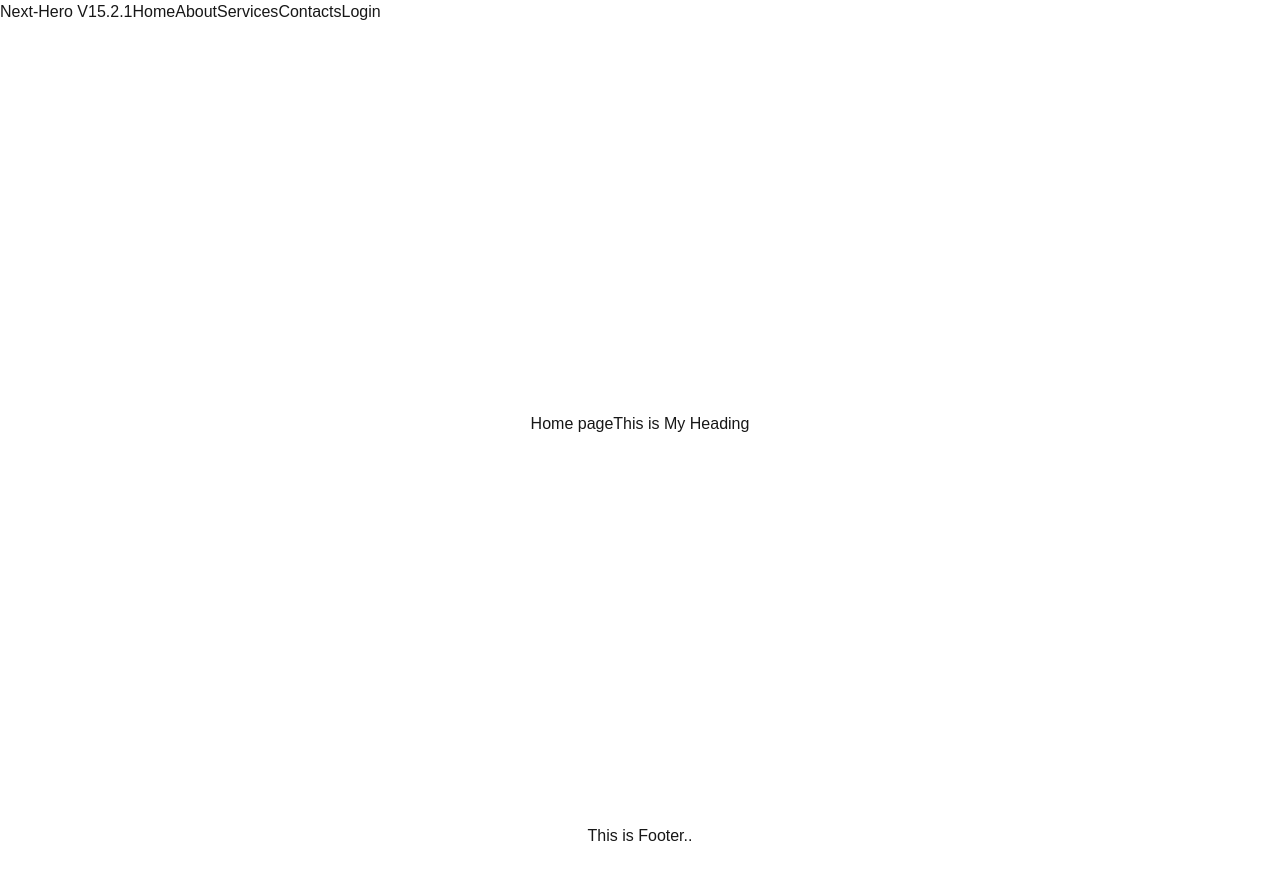
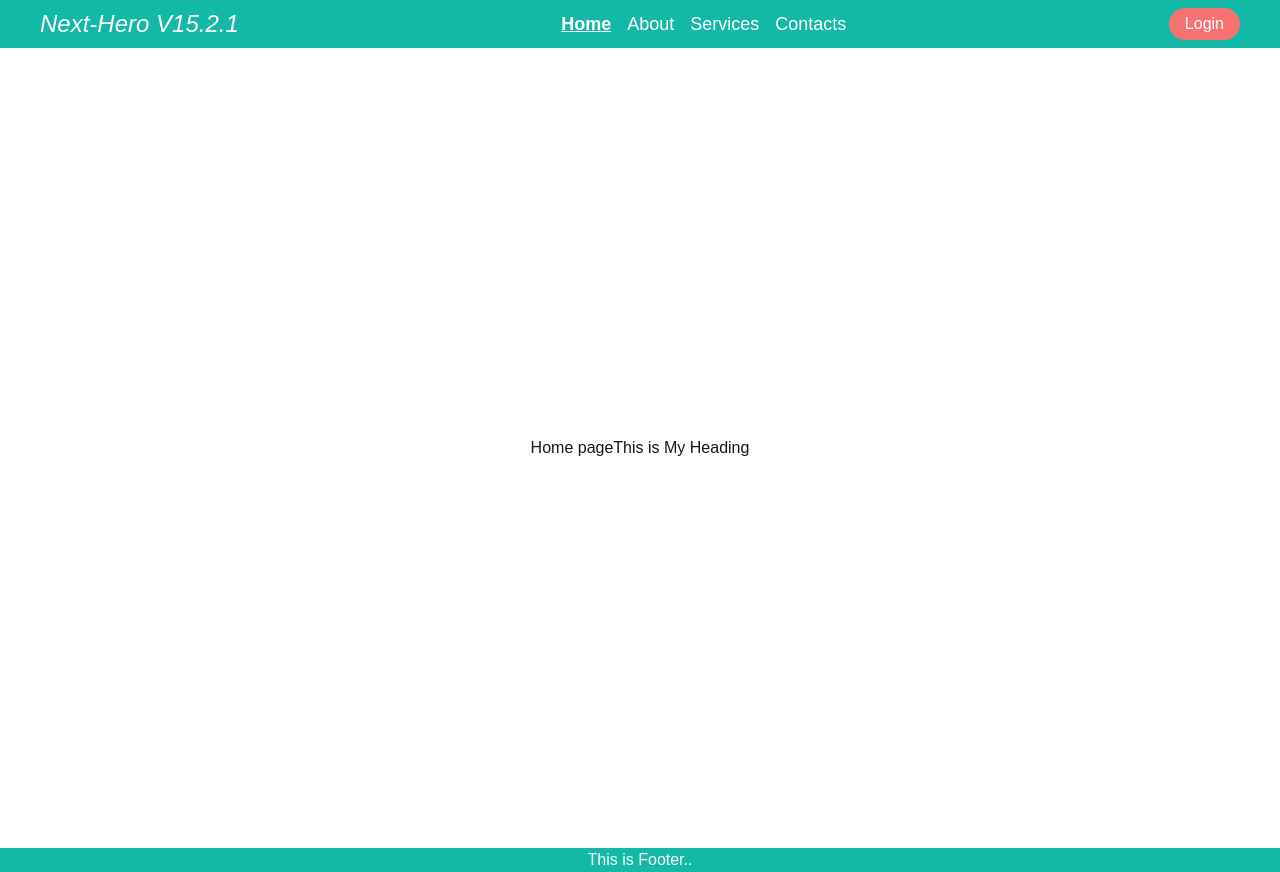
Before and after one commit to mohaiminul375/next-hero-december, a Next.js app: page / in a window 1280 px wide. Before the commit the page ends 848 px from the top, so only its background shows below. Built offline with nearby package versions, Linux system fonts and the light colour scheme.

Commit message:
fix case issue

```diff
--- /dev/null
+++ b/src/components/Heading.jsx
@@ -0,0 +1,5 @@
+const Heading = () => {
+  return <div>This is My Heading</div>;
+};
+
+export default Heading;
--- /dev/null
+++ b/src/components/Shared/Footer.jsx
@@ -0,0 +1,11 @@
+import React from 'react';
+
+const Footer = () => {
+    return (
+        <div className='flex justify-center items-center bg-teal-500 text-white'>
+            This is Footer..
+        </div>
+    );
+};
+
+export default Footer;
--- /dev/null
+++ b/src/components/Shared/Navbar.jsx
@@ -0,0 +1,47 @@
+"use client";
+import Link from "next/link";
+import { usePathname } from "next/navigation";
+import React from "react";
+
+const Navbar = () => {
+  const pathName = usePathname();
+  const links = [
+    {
+      title: "Home",
+      path: "/",
+    },
+    {
+      title: "About",
+      path: "/about",
+    },
+    {
+      title: "Services",
+      path: "/services",
+    },
+    {
+      title: "Contacts",
+      path: "/contacts",
+    },
+  ];
+  return (
+    <nav className="bg-teal-500 text-white px-10 h-12 flex justify-between items-center">
+      <h6 className="text-2xl italic">Next-Hero V15.2.1</h6>
+      <ul className="flex justify-between items-center space-x-4 text-lg">
+        {links?.map((link) => (
+          <Link
+            key={link.path}
+            className={`${pathName == link.path && "underline font-semibold"}`}
+            href={link.path}
+          >
+            {link.title}
+          </Link>
+        ))}
+      </ul>
+      <button className="p-1 px-4 rounded-2xl bg-red-400">
+        <Link href="/login">Login</Link>
+      </button>
+    </nav>
+  );
+};
+
+export default Navbar;
```
